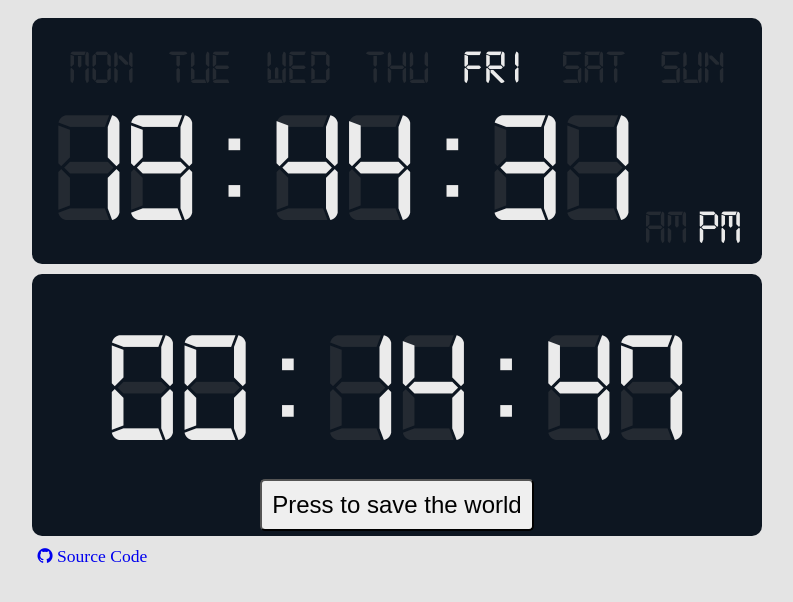
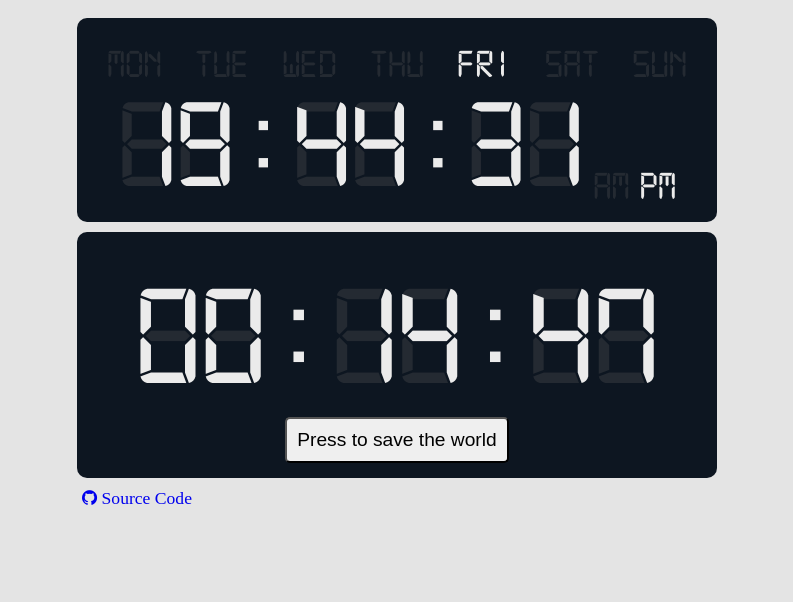
Before and after one commit to sergiss/react-clock, a React (Create React App) app: page / in a window 1280 px wide. Shown: the top 602 px of the page, without its empty margins (243-1036 px from the left). Built offline with nearby package versions, Linux system fonts and the light colour scheme.

Commit message:
Update dimensions

```diff
--- a/src/App.css
+++ b/src/App.css
@@ -23,7 +23,7 @@ body {
 }
 
 .calendar {
-  font-size: 3rem;
+  font-size: 2.5rem;
   display: flex;
   flex-direction: row;
   align-items: center;
@@ -40,12 +40,12 @@ body {
 }
 
 .countdown {
-  font-size: 10rem;
+  font-size: 9rem;
 }
 
 .hour {
   flex: 1;
-  font-size: 10rem;
+  font-size: 8rem;
   margin: 0;
   padding: 0;
   top: 0;
@@ -53,7 +53,7 @@ body {
 
 .ampm {
   align-self: flex-end;
-  font-size: 3rem;
+  font-size: 2.5rem;
   display: flex;
   gap: 10px;
   margin-bottom: 25px;
@@ -81,9 +81,10 @@ body {
 }
 
 button {
-  font-size: 1.5rem;
+  font-size: 1.2rem;
   border-radius:5px;
   padding: 10px;
+  margin-bottom: 10px;
 }
 
 .fa {
@@ -102,7 +103,7 @@ a {
   border-radius: 5px;
   padding: 10px;
   margin: 10px;
-  font-size: 2rem;
+  font-size: 1.5rem;
   font-family: monospace, Arial, Helvetica, sans-serif;
   text-align: center;
 }
```
